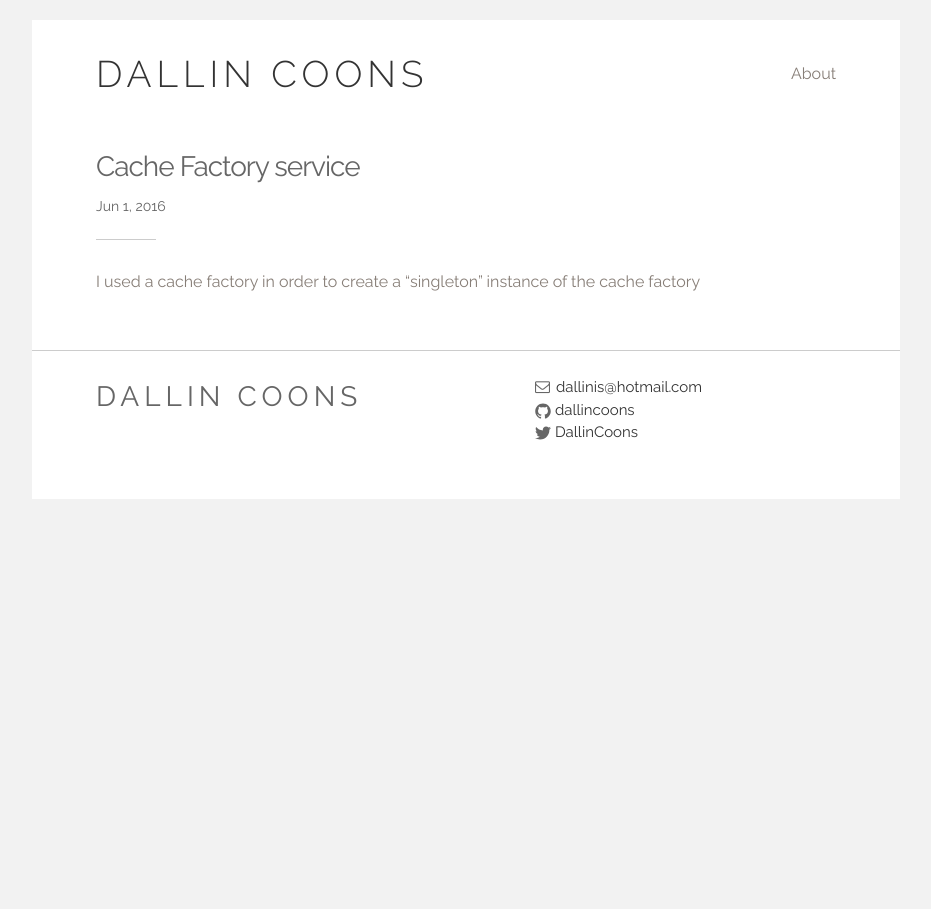
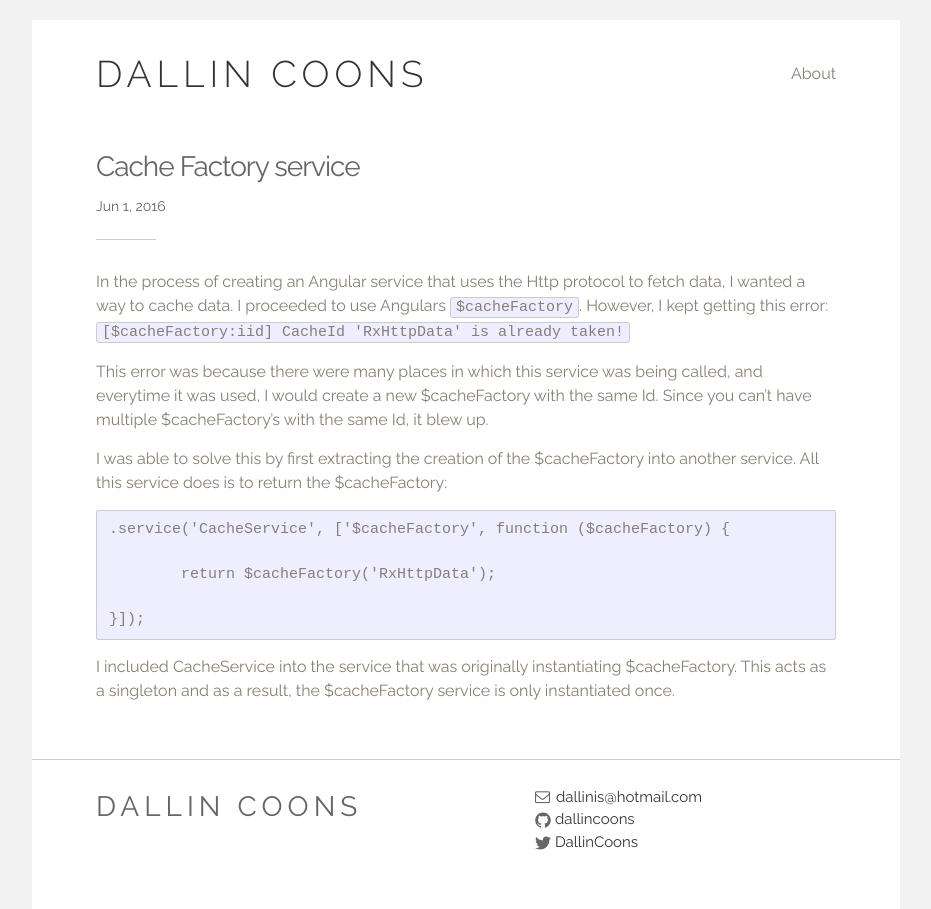
Before and after one commit to dallincoons/dallincoons.github.io, a Jekyll site: the page built from _posts/2016-06-01-Cache-factory-service.markdown, in a window 1280 px wide. Shown: the whole page, without its empty margins (174-1105 px from the left). Built offline with Jekyll 4.4.1, drawn with Linux system fonts in a browser that asks for light colours; nearby versions of some CDN libraries; library files that are not in the unit come from our copies.

Commit message:
cache factory service fleshing out

```diff
--- a/_posts/2016-06-01-Cache-factory-service.markdown
+++ b/_posts/2016-06-01-Cache-factory-service.markdown
@@ -3,4 +3,16 @@ title: Cache Factory service
 
 ---
 
-I used a cache factory in order to create a "singleton" instance of the cache factory
+In the process of creating an Angular service that uses the Http protocol to fetch data, I wanted a way to cache data. I proceeded to use Angulars `$cacheFactory`. However, I kept getting this error: `[$cacheFactory:iid] CacheId 'RxHttpData' is already taken!`
+
+This error was because there were many places in which this service was being called, and everytime it was used, I would create a new $cacheFactory with the same Id. Since you can't have multiple $cacheFactory's with the same Id, it blew up.
+
+I was able to solve this by first extracting the creation of the $cacheFactory into another service. All this service does is to return the $cacheFactory:
+
+    .service('CacheService', ['$cacheFactory', function ($cacheFactory) {
+
+		return $cacheFactory('RxHttpData');
+
+	}]);
+
+I included CacheService into the service that was originally instantiating $cacheFactory. This acts as a singleton and as a result, the $cacheFactory service is only instantiated once.
```
